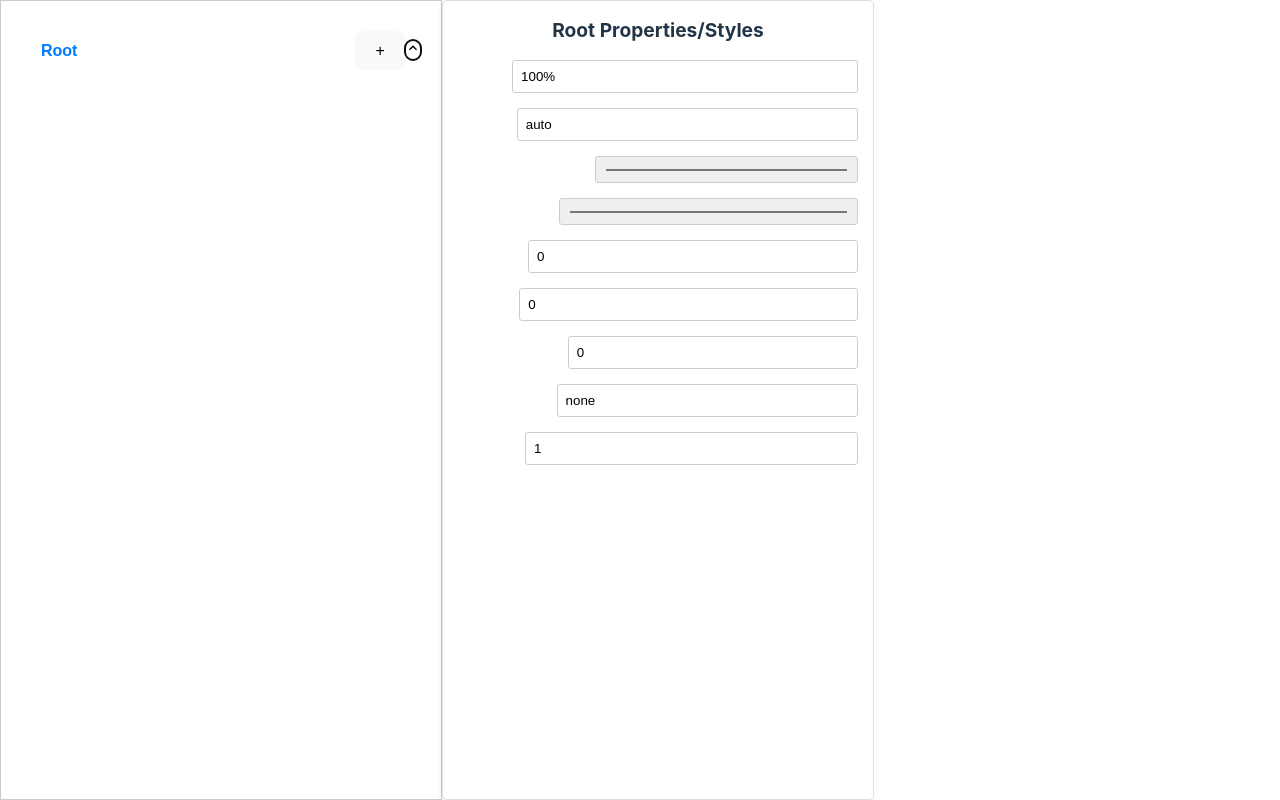
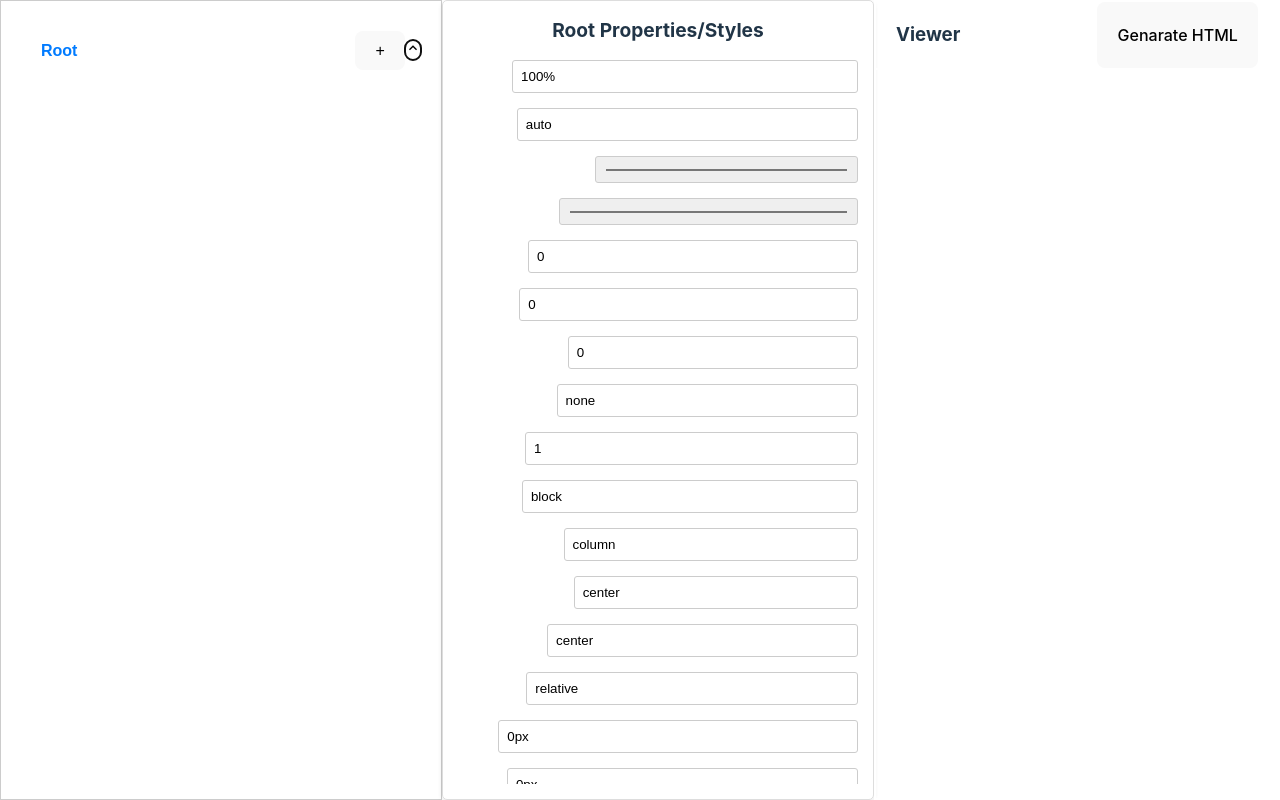
Before and after one commit to Muralikrishna22/html-template-engine, a React (Vite) app: page / in a window 1280 px wide. Both pictures are taken after a click on the button 413 px from the left and 49 px from the top of the page. Built offline with nearby package versions, Linux system fonts and the light colour scheme.

Commit message:
samll issue fixes

```diff
--- a/package.json
+++ b/package.json
@@ -10,6 +10,7 @@
     "preview": "vite preview"
   },
   "dependencies": {
+    "file-saver": "^2.0.5",
     "formik": "^2.4.6",
     "react": "^18.3.1",
     "react-dom": "^18.3.1",
--- a/src/Modules/Editor/ElementManager/ElementItem/index.jsx
+++ b/src/Modules/Editor/ElementManager/ElementItem/index.jsx
@@ -18,10 +18,10 @@ function ElementItem({ elements, onAddElement, parentType, onUpdateElement, setS
     return () => document.removeEventListener('mousedown', handleClickOutside);
   }, []);
 
-  const handleAddClick = (e) => {
+  const handleAddClick = (e, parent) => {
     e.stopPropagation();
     e.preventDefault();
-    setShowOptions(!showOptions);
+    setShowOptions(parent);
   };
 
   const handleAuxClick = (e) => {
@@ -29,8 +29,8 @@ function ElementItem({ elements, onAddElement, parentType, onUpdateElement, setS
     setShowOptions(!showOptions);
   };
 
-  const handleOptionClick = (type, parentElement) => {
-    onAddElement(parentElement.id, type);
+  const handleOptionClick = (type) => {
+    onAddElement(showOptions?.id, type);
     setShowOptions(false);
   };
 
@@ -89,7 +89,7 @@ function ElementItem({ elements, onAddElement, parentType, onUpdateElement, setS
             <div>
               {allowedTypes.length > 0 && (
                 <>
-                  <button onClick={handleAddClick}>+</button>
+                  <button onClick={(e) => handleAddClick(e, element)}>+</button>
                   <button className="toggle-btn">
                     {element.isOpen ? <MdKeyboardArrowUp /> : <MdKeyboardArrowDown />}
                   </button>
--- a/src/Modules/Editor/ElementManager/index.jsx
+++ b/src/Modules/Editor/ElementManager/index.jsx
@@ -16,7 +16,8 @@ function ElementManager({
       type: type,
       name: type.toUpperCase(),
       children: ['div', 'a', 'p'].includes(type) ? [] : null,
-      style: {} // Default style
+      style: {},
+      values:{}
     };
     if (parentId === null) {
       setRootElements([...rootElements, newElement]);
--- a/src/Modules/Editor/ElementManager/styles.css
+++ b/src/Modules/Editor/ElementManager/styles.css
@@ -34,6 +34,7 @@
     background: black;
     padding: 10px;
     border-radius: 10px;
+    z-index: 2;
   }
 
   .element-options {
--- a/src/Modules/Editor/ToolBar/index.jsx
+++ b/src/Modules/Editor/ToolBar/index.jsx
@@ -6,19 +6,17 @@ import './styles.css'
 function Toolbar({ element, onUpdateElementProps }) {
   if (!element) return null;
 
-  const formikValues = getInitialValues();
-
   function getInitialValues() {
     const initialValues = {};
 
     // Set initial values for content fields
     toolBarFields[element.type]?.content_fields?.forEach((field) => {
-      initialValues[field.property] = field.defaultValue || '';
+      initialValues[field.property] = element?.values?.[field.property] || field.defaultValue || '';
     });
 
     // Set initial values for style fields
     toolBarFields[element.type]?.styles_fields?.forEach((field) => {
-      initialValues[field.property] = field.defaultValue || '';
+      initialValues[field.property] = element?.style?.[field.property] || field.defaultValue || '';
     });
 
     return initialValues;
@@ -26,9 +24,10 @@ function Toolbar({ element, onUpdateElementProps }) {
 
   return (
     <Formik
-      initialValues={formikValues}
+      initialValues={getInitialValues()}
+      enableReinitialize={true}
       validate={(values) => {
-        let formValues = {values: {}, styles:{}}
+        let formValues = { values: {}, styles: {} }
 
         toolBarFields[element.type]?.content_fields?.forEach((obj) => {
           formValues.values[obj.property] = values[obj.property]
@@ -44,7 +43,7 @@ function Toolbar({ element, onUpdateElementProps }) {
 
       onSubmit={(values, { setSubmitting }) => {
 
-        let formValues = {values: {}, styles:{}}
+        let formValues = { values: {}, styles: {} }
 
         toolBarFields[element.type]?.content_fields?.forEach((obj) => {
           formValues.values[obj.property] = values[obj.property]
@@ -68,8 +67,10 @@ function Toolbar({ element, onUpdateElementProps }) {
         } = formikFunctions;
 
         return (
-          <Form className="toolbar">
+          <div className="toolbar">
             <h3>{element.name} Properties/Styles</h3>
+
+            <form>
 
               {/* Content Fields */}
               {toolBarFields[element.type]?.content_fields?.map((field, index) => (
@@ -100,8 +101,11 @@ function Toolbar({ element, onUpdateElementProps }) {
                   />
                 </div>
               ))}
-            {/* <button type="submit">Update</button> */}
-          </Form>
+
+            </form>
+
+          </div>
+
         );
       }}
     </Formik>
--- a/src/Modules/Editor/ToolBar/styles.css
+++ b/src/Modules/Editor/ToolBar/styles.css
@@ -3,8 +3,13 @@
   padding: 15px;
   border-radius: 5px;
   width: 400px;
-  box-shadow: 0 2px 5px rgba(0, 0, 0, 0.1);
-  overflow-y: scroll;
+  box-shadow: 0 2px 5px rgb(0 0 0 / 10%);
+  display: flex;
+  flex-direction: column
+}
+
+.toolbar form{
+  overflow: scroll;
 }
 
 .toolbar h3 {
--- a/src/Modules/Editor/Viewer/index.jsx
+++ b/src/Modules/Editor/Viewer/index.jsx
@@ -1,12 +1,50 @@
 import React from 'react'
 import convertElementsToHtml from '../../../utils/convertElementsToHtml'
 import './styles.css'
+import { saveAs } from 'file-saver';
 
-const Viewer = ({rootElements}) => {
-    console.log(rootElements)
+const Viewer = ({ rootElements }) => {
+  console.log(rootElements)
+
+  let innerHTML = convertElementsToHtml(rootElements)
+  const handleGenerateHtml = () => {
+    const originalHtml = `
+    <!DOCTYPE html>
+    <html lang="en">
+    <head>
+      <meta charset="UTF-8">
+      <meta name="viewport" content="width=device-width, initial-scale=1.0">
+      <title>Your Project Title</title>
+      <link rel="stylesheet" href="styles.css">
+      <!-- Add any other head elements you need -->
+    </head>
+    <body>
+      <div id="root">
+        <!-- React app gets mounted here -->
+      </div>
+      <script src="index.js"></script>
+    </body>
+    </html>
+  `;
+
+    const updatedHtml = originalHtml.replace(
+      /<div id="root">.*<\/div>/s,
+      `<div id="root">${innerHTML}</div>`
+    );
+
+    const blob = new Blob([updatedHtml], { type: 'text/html' });
+    saveAs(blob, 'generated.html');
+  }
+
   return (
     <div className='viewer-container'>
-        <div dangerouslySetInnerHTML={{__html :convertElementsToHtml(rootElements)}} />
+      <div className='header'>
+        <h3>Viewer</h3>
+        <button onClick={handleGenerateHtml}>Genarate HTML</button>
+      </div>
+      <div className='content'>
+        <div dangerouslySetInnerHTML={{ __html: convertElementsToHtml(rootElements) }} />
+      </div>
     </div>
   )
 }
--- a/src/Modules/Editor/Viewer/styles.css
+++ b/src/Modules/Editor/Viewer/styles.css
@@ -1,5 +1,18 @@
 .viewer-container{
     border:2px solid white;
     flex: 1;
+    position: relative;
+    display: flex;
+    flex-direction: column;
+}
+
+.viewer-container .header{
+    display: flex;
+    justify-content: space-between;
+    padding:0 20px;
+    border-bottom: 2px solid white;
+}
+
+.viewer-container .content{
     overflow: hidden;
 }
--- a/src/Modules/Editor/index.jsx
+++ b/src/Modules/Editor/index.jsx
@@ -6,7 +6,7 @@ import Viewer from './Viewer';
 
 const Editor = () => {
   const [rootElements, setRootElements] = useState([
-    { id: Date.now(), type: 'div', name: 'Root', children: [], style: {} }
+      { id: Date.now(), type: 'div', name: 'Root', children: [], style: {}, values:{} }
   ]);
   const [selectedElement, setSelectedElement] = useState(null);
 
@@ -18,7 +18,7 @@ const Editor = () => {
   const updateElementpropsRecursive = (elements, id, props) => {
     return elements.map((element) => {
       if (element.id === id) {
-        return { ...element, ...(props.values || {}), style: { ...element.style, ...(props.styles || {}) } };
+        return { ...element, ...(props.values || {}), style: { ...element.style, ...(props.styles || {}) }, values:{...(props.values || {})} };
       } else if (element.children) {
         return {
           ...element,
--- a/src/constants/toolsBarFields.jsx
+++ b/src/constants/toolsBarFields.jsx
@@ -54,7 +54,61 @@ const toolBarFields = {
                 "label": "Opacity",
                 "property": "opacity",
                 "defaultValue": "1"
-            }
+            },
+            {
+                "field_type": "text",
+                "label": "Display",
+                "property": "display",
+                "defaultValue": "block"
+            },
+            {
+                "field_type": "text",
+                "label": "Flex direction",
+                "property": "flex-direction",
+                "defaultValue": "column"
+            },
+            {
+                "field_type": "text",
+                "label": "Justify content",
+                "property": "justify-content",
+                "defaultValue": "center"
+            },
+            {
+                "field_type": "text",
+                "label": "Align items",
+                "property": "align-items",
+                "defaultValue": "center"
+            },
+            {
+                "field_type": "text",
+                "label": "Position",
+                "property": "position",
+                "defaultValue": "relative"
+            },
+            {
+                "field_type": "text",
+                "label": "Left",
+                "property": "left",
+                "defaultValue": "0px"
+            },
+            {
+                "field_type": "text",
+                "label": "Right",
+                "property": "right",
+                "defaultValue": "0px"
+            },
+            {
+                "field_type": "text",
+                "label": "Top",
+                "property": "top",
+                "defaultValue": "0px"
+            },
+            {
+                "field_type": "text",
+                "label": "Bottom",
+                "property": "bottom",
+                "defaultValue": "0px"
+            },
         ]
     },
     a: {
```
Lines whose indentation alone changed are shown as unchanged.
